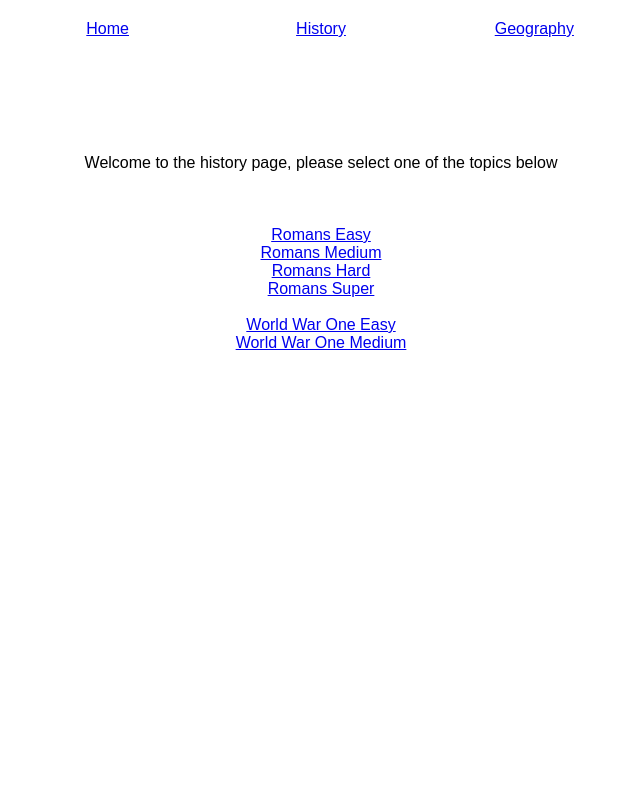
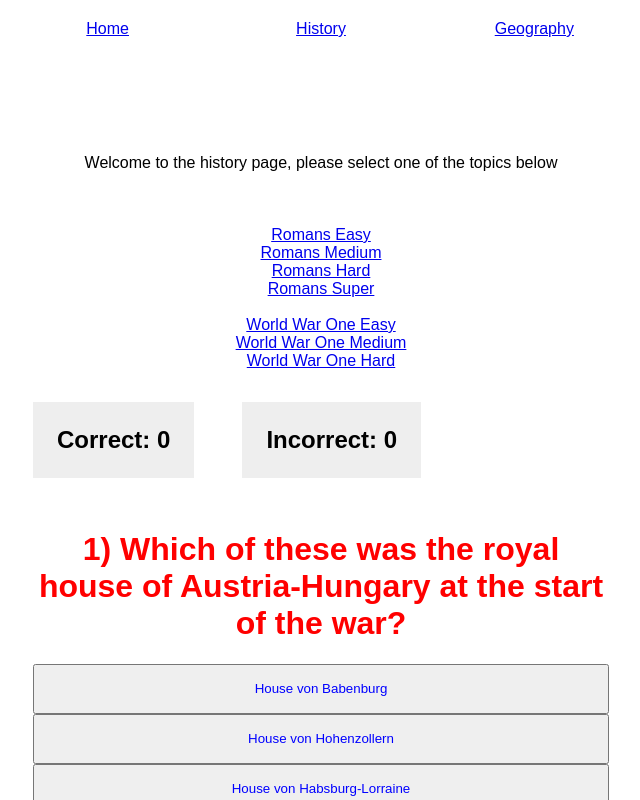
Before and after one commit to RyanG91/new-react-app, a React (Create React App) app: page /history/wwi_hard in a window 1280 px wide. Shown: the top 800 px of the page, without its empty margins (319-959 px from the left). Built offline with nearby package versions, Linux system fonts and the light colour scheme.

Commit message:
WWI hard quiz added

```diff
--- a/src/components/history/HistoryQuiz.js
+++ b/src/components/history/HistoryQuiz.js
@@ -8,6 +8,7 @@ import RomanHard from './roman/RomanHard'
 import RomanSuper from './roman/RomanSuper'
 import Wwieasy from './wwi/Wwieasy'
 import Wwimedium from './wwi/Wwimedium'
+import Wwihard from './wwi/Wwihard'
 
 
 
@@ -28,6 +29,7 @@ class History extends Component {
                             <br />
                             <div className="wwie"><Link to="/history/wwi_easy">World War One Easy</Link></div>
                             <div className="wwim"><Link to="/history/wwi_medium">World War One Medium</Link></div>
+                            <div className="wwih"><Link to="/history/wwi_hard">World War One Hard</Link></div>
                             <Route path="/history/romans_easy" render={(routerProps) => {
                                 return (
                                 <RomanEasy />
@@ -58,6 +60,11 @@ class History extends Component {
                                 <Wwimedium />
                                 )
                             }} />
+                            <Route path="/history/wwi_hard" render={(routerProps) => {
+                                return (
+                                <Wwihard />
+                                )
+                            }} />
                         <br />
                 </div>
                 </Router>
--- /dev/null
+++ b/src/components/history/wwi/Wwihard.js
@@ -0,0 +1,249 @@
+import React, { Component } from 'react'
+import '../../../stylesheets/App.css';
+
+class WWI extends React.Component {
+    constructor(props) {
+      super(props)
+
+      var dataSet = [
+        {
+          question: "1) Which of these was the royal house of Austria-Hungary at the start of the war?",
+          answers: [
+            "House von Babenburg",
+            "House von Hohenzollern",
+            "House von Habsburg-Lorraine",
+            "House von Zollern",
+            "House von Salin",
+          ],
+          correct: 2
+        },
+        {
+          question: "2) The German Emperor was the king of which German kingdom?",
+              answers: [
+                "Kingdom of Bavaria",
+                "Kingdom of Prussia",
+                "Kingdom of Mecklenburg",
+                "Kingdom of Hannover",
+                "Kingdom of Brandenburg"
+              ],
+              correct: 1
+        },
+         {
+              question: "3) What was the name of the terrorist organisation which killed Archduke Franz Ferdinand?",
+              answers: [
+                "White hand",
+                "Black hand",
+                "Blue hand",
+                "Gray hand",
+                "Green hand",
+              ],
+              correct: 1
+            },
+            {
+              question: "4) Which country broke the stalement on the Western Front in 1918?",
+              answers: [
+                "US",
+                "Belgium",
+                "France",
+                "Britain",
+                "Germany",
+              ],
+              correct: 4
+            },
+            {
+              question: "5) The Balfour Declaration was the British supporting a Jewish homeland in Palestine, what did the Jews need to do for this?",
+              answers: [
+                "Distrupt German war effort through strikes and riots",
+                "Bring the US into the war on the Allied side",
+                "Raise funds for the war",
+                "Get other Jews to support the Allies in other countries",
+                "All of the above"
+              ],
+              correct: 4
+            },
+            {
+              question: "6) Who was the German Emperor in 1914?",
+              answers: [
+                "Wilhelm I",
+                "Frederick III",
+                "Commodus II",
+                "Wilhelm II",
+                "Ferdinand I"
+              ],
+              correct: 3
+            },
+            {
+              question: "7) What was the offical French governments name during the war?",
+              answers: [
+                "Second French Republic",
+                "Third French Republic",
+                "Fourth French Republic",
+                "Second French Empire",
+                "Third French Empire"
+              ],
+              correct: 1
+            },
+            {
+              question: "8) What was the treaty called at the end of the war?",
+              answers: [
+                "The Treaty of Versallies",
+                "The Treaty of Paris",
+                "The Treaty of London",
+                "The Treaty of Berlin",
+                "The Treaty of Westphalia"
+              ],
+              correct: 0
+            },
+            {
+              question: "9) Where was the German Emperor exiled to after the war and refused to hand him to the Allies?",
+              answers: [
+                "Swizterland",
+                "Denmark",
+                "Spain",
+                "The Netherlands",
+                "Sweden"
+              ],
+              correct: 3
+            },
+            {
+              question: "10) In response to failing to pay reparations which country invaded Germany and caused hyperinflation in 1923?",
+              answers: [
+                "Poland",
+                "Soviet Union",
+                "France",
+                "Britain",
+                "Czechoslovakia"
+              ],
+              correct: 2
+            },
+            {
+              question: "Well Done! You have completed the quiz",
+              answers: [
+                "Click here to start again",
+              ],
+            },
+      ];
+
+      this.state = {current:0, dataSet:dataSet, correct:0, incorrect:0}
+      this.handleClick = this.handleClick.bind(this)
+
+    } // end constructor
+
+    handleClick(choice) {
+      if (choice == this.state.dataSet[this.state.current].correct) {
+        this.setState({correct: this.state.correct + 1})
+      } else {
+        this.setState({incorrect: this.state.incorrect + 1})
+      }
+
+      if (this.state.current == 10) {
+        this.setState({current: 0})
+        this.setState({incorrect: 0})
+        this.setState({correct: 0})
+      } else {
+           this.setState({current: this.state.current + 1})
+      }
+    }
+
+    render() {
+      return(
+        <div>
+          <ScoreArea correct={this.state.correct} incorrect={this.state.incorrect} />
+          <QuizArea handleClick={this.handleClick} dataSet={this.state.dataSet[this.state.current]} />
+        </div>
+      )
+    }
+  }
+
+  function Question(props) {
+    var style = {
+      color: "red",
+    }
+    return (
+      <h1 style={style}>{props.dataSet.question}</h1>
+    )
+  }
+
+  function Answer(props) {
+    var style = {
+      width: "100%",
+      height: 50,
+      color: "blue"
+    }
+    return(
+      <div>
+        <button style={style} onClick={() => props.handleClick(props.choice)}>{props.answer}</button>
+      </div>
+    )
+  }
+
+  function AnswerList(props) {
+    var answers = []
+    for (let i = 0; i < props.dataSet.answers.length; i++) {
+      answers.push(<Answer choice={i} handleClick={props.handleClick} answer={props.dataSet.answers[i]} />)
+    }
+    return(
+      <div>
+        {answers}
+      </div>
+    )
+  }
+
+  function QuizArea(props) {
+    var style = {
+      width: "100%",
+      display: "block",
+      textAlign: "center",
+      boxSizing: "border-box",
+      float: "left",
+      padding: "0 2em"
+    }
+    return(
+      <div style={style}>
+        <Question dataSet={props.dataSet} />
+        <AnswerList dataSet={props.dataSet} handleClick={props.handleClick} />
+      </div>
+    )
+  }
+
+  function TotalCorrect(props) {
+      var style = {
+      display: "inline-block",
+      padding: "1em",
+      background: "#eee",
+      margin: "0 1em 0 0"
+    }
+    return(
+      <h2 style={style}>Correct: {props.correct}</h2>
+    )
+  }
+
+  function TotalIncorrect(props) {
+    var style = {
+      display: "inline-block",
+      padding: "1em",
+      background: "#eee",
+      margin: "0 0 0 1em"
+    }
+    return(
+      <h2 style={style}>Incorrect: {props.incorrect}</h2>
+    )
+  }
+
+  function ScoreArea(props) {
+    var style = {
+      width: "100%",
+      display: "block",
+      textAlign: "left",
+      float: "left",
+      padding: "2em"
+    }
+    return(
+      <div style={style} >
+        <TotalCorrect correct={props.correct} />
+        <TotalIncorrect incorrect={props.incorrect} />
+      </div>
+    )
+  }
+
+export default WWI
```
